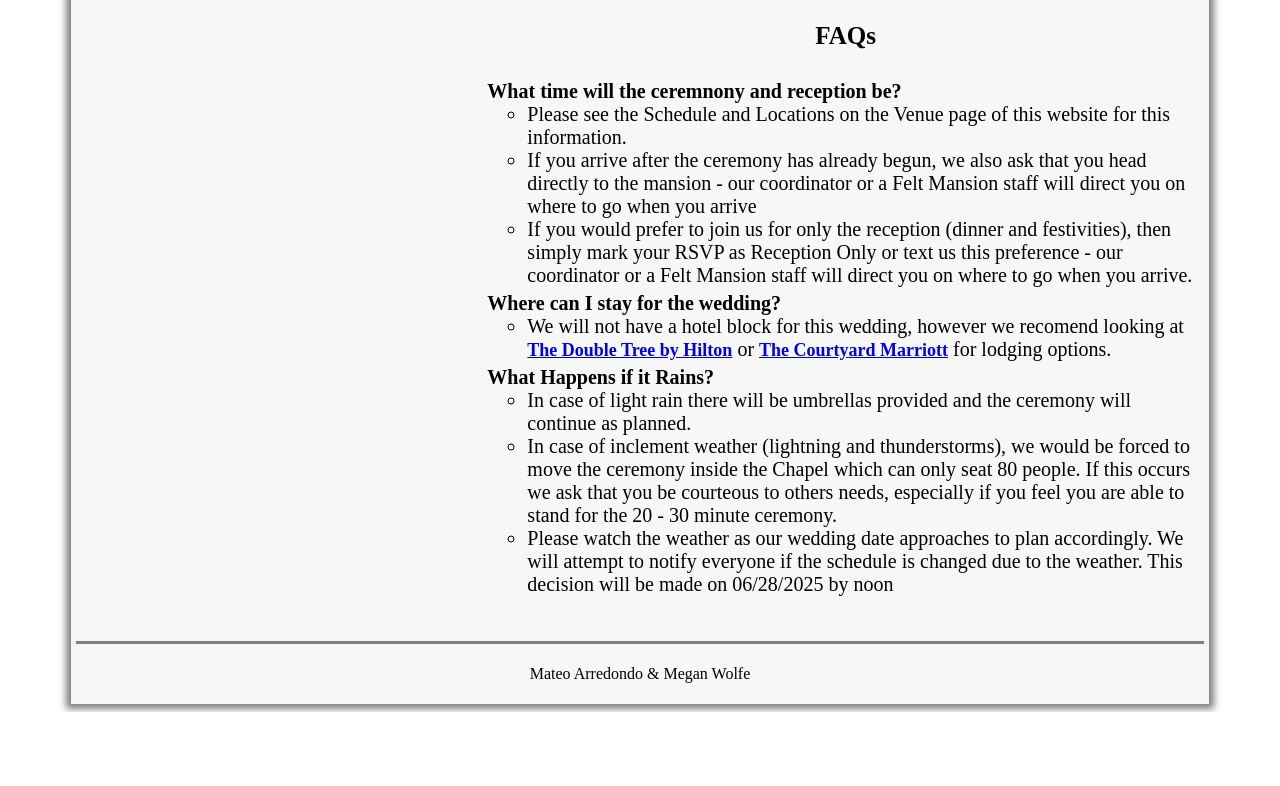
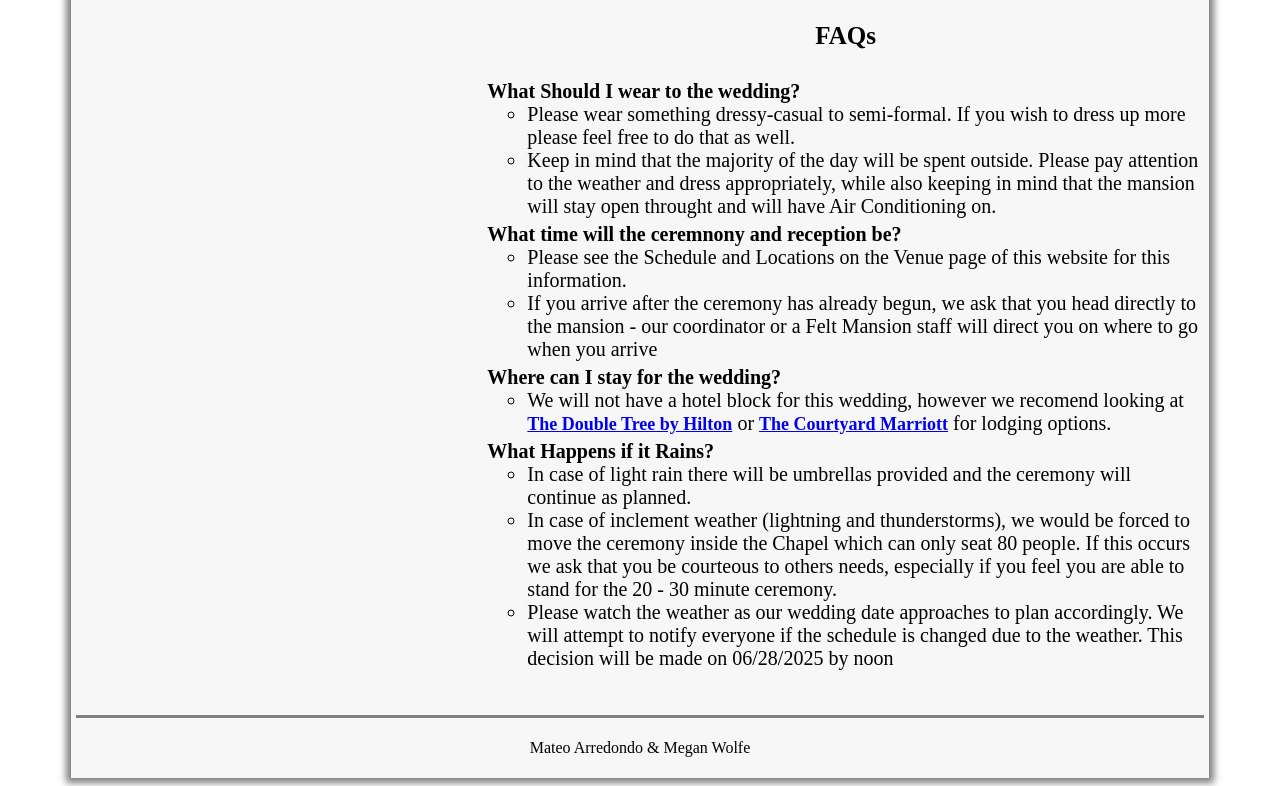
Before and after one commit to Potato9066/Wedding, a plain HTML site: page info.html in a window 1280 px wide. Shown: the part 1522-2308 px from the top of the page. Before the commit the page ends 2234 px from the top, so only its background shows below. Drawn offline with Linux system fonts and the light colour scheme.

Commit message:
dress code

```diff
--- a/info.html
+++ b/info.html
@@ -100,6 +100,18 @@
                     <h3 id="center">FAQs</h3>
                     <ul id="FAQs">
                         <li id="question">
+                            What Should I wear to the wedding?
+                            <ul id="answer">
+                                <li>
+                                    Please wear something dressy-casual to semi-formal. If you wish to dress up more please feel free to do that as well.
+                                </li>
+                                <li>
+                                    Keep in mind that the majority of the day will be spent outside. Please pay attention to the weather and dress appropriately,
+                                    while also keeping in mind that the mansion will stay open throught and will have Air Conditioning on.
+                                </li>
+                            </ul>
+                        </li>
+                        <li id="question">
                             What time will the ceremnony and reception be?
                             <ul id="answer">
                                 <li>
@@ -107,11 +119,7 @@
                                 </li>
                                 <li>
                                     If you arrive after the ceremony has already begun,
-                                    we also ask that you head directly to the mansion - our coordinator or a Felt Mansion staff will direct you on where to go when you arrive
-                                </li>
-                                <li>
-                                    If you would prefer to join us for only the reception (dinner and festivities), then simply mark your RSVP as Reception Only or text us this preference
-                                     - our coordinator or a Felt Mansion staff will direct you on where to go when you arrive.
+                                    we ask that you head directly to the mansion - our coordinator or a Felt Mansion staff will direct you on where to go when you arrive
                                 </li>
                             </ul>
                         </li>
```
